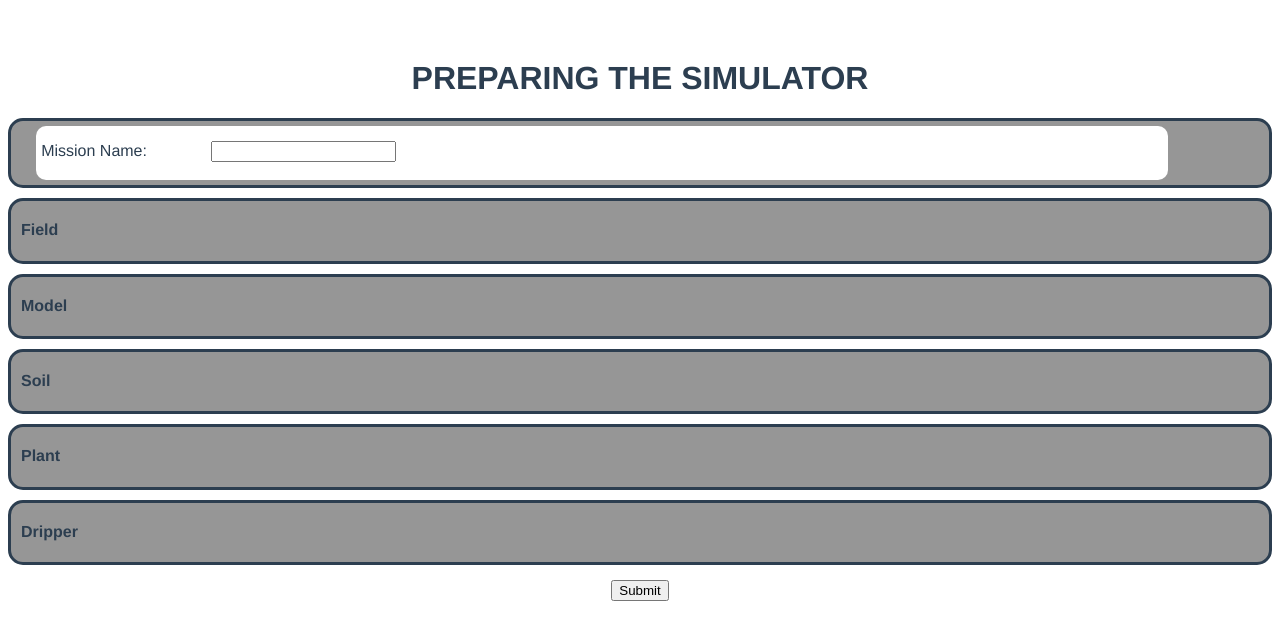
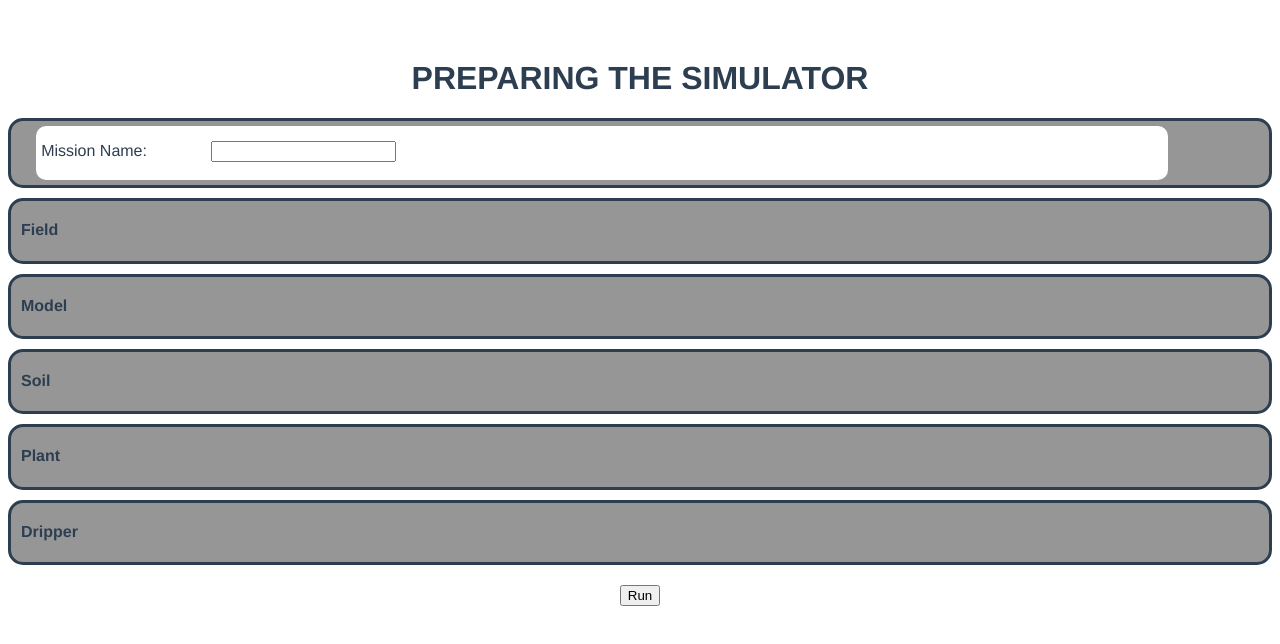
Before and after one commit to w4bo/watering-gui, a Vue app in the folder tesiBrini/app/: page / in a window 1280 px wide. Shown: the top 644 px of the page. Built offline with nearby package versions, Linux system fonts and the light colour scheme.

Commit message:
update work

```diff
--- a/tesiBrini/app/package.json
+++ b/tesiBrini/app/package.json
@@ -8,7 +8,9 @@
     "lint": "vue-cli-service lint"
   },
   "dependencies": {
+    "axios": "^1.3.2",
     "core-js": "^3.8.3",
+    "express": "^4.18.2",
     "vue": "^3.2.13"
   },
   "devDependencies": {
--- a/tesiBrini/app/public/index.html
+++ b/tesiBrini/app/public/index.html
@@ -6,6 +6,7 @@
     <meta name="viewport" content="width=device-width,initial-scale=1.0">
     <link rel="icon" href="<%= BASE_URL %>unibo.jpg">
     <title>TESI BRINI</title>
+    <script src="https://unpkg.com/axios/dist/axios.min.js"></script>
   </head>
   <body>
     <div id="app"></div>
--- a/tesiBrini/app/src/App.vue
+++ b/tesiBrini/app/src/App.vue
@@ -2,7 +2,7 @@
   <header>
     <h1>PREPARING THE SIMULATOR</h1>
   </header>
-  <form method="post" name="myForm">
+  <form action="http://localhost:8080/submit" method="post" name="myForm">
 
     <MissionArticle></MissionArticle>
 
@@ -82,8 +82,9 @@
         </div>
       </details>
       </article>
+
     </div>
-    <input type="submit" value="Submit">
+    <button type="submit">Run</button>
   </form>
 </template>
 
@@ -91,6 +92,8 @@
 
 import template from './template.js';
 import MissionArticle from './components/MissionArticle.vue';
+
+
 
 export default {
   components: {MissionArticle},
@@ -111,7 +114,6 @@ export default {
           input[i].disabled = false;
         }
       }
-
     },
 
     updateValue:function(elem){
@@ -120,6 +122,7 @@ export default {
       label.innerHTML = "CURRENT VALUE: " + input.value;
     },
   }
+
 }
 </script>
 
--- a/tesiBrini/app/src/components/MissionArticle.vue
+++ b/tesiBrini/app/src/components/MissionArticle.vue
@@ -16,6 +16,9 @@
       </div>
 
     </article>
+
+
+
 </template>
 
 <script>
```
Also changed, not shown: tesiBrini/app/server.js (added, +16 -0 lines), 1 other file (tests, documents, lock files or other folders).
